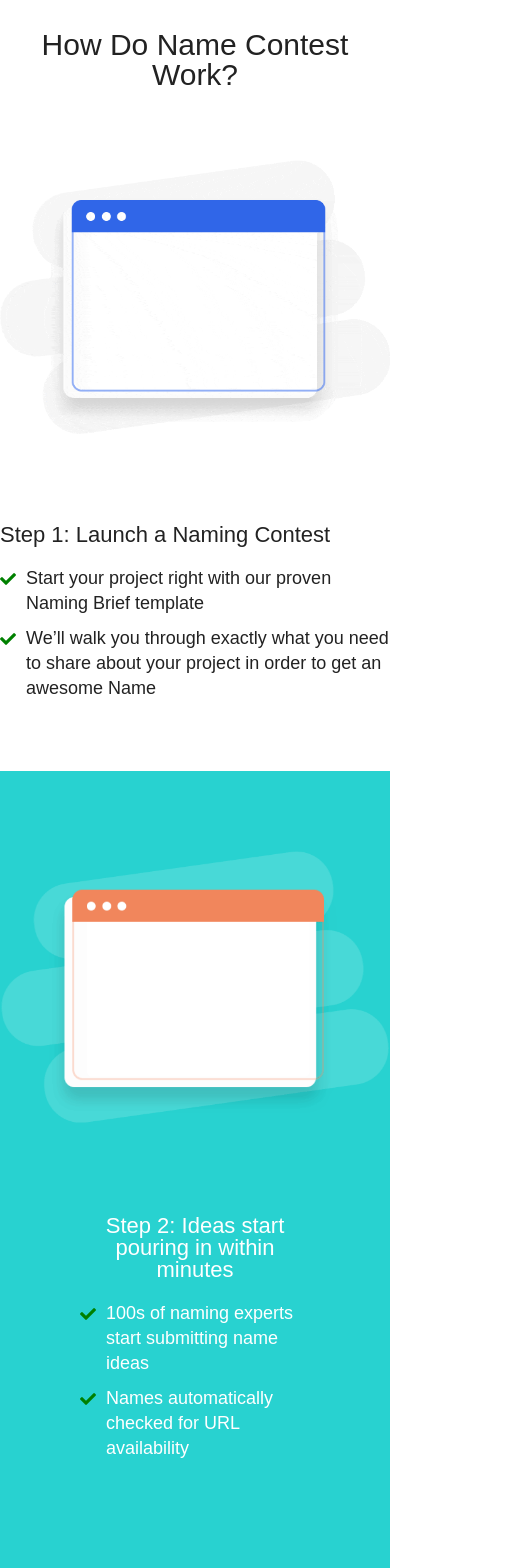
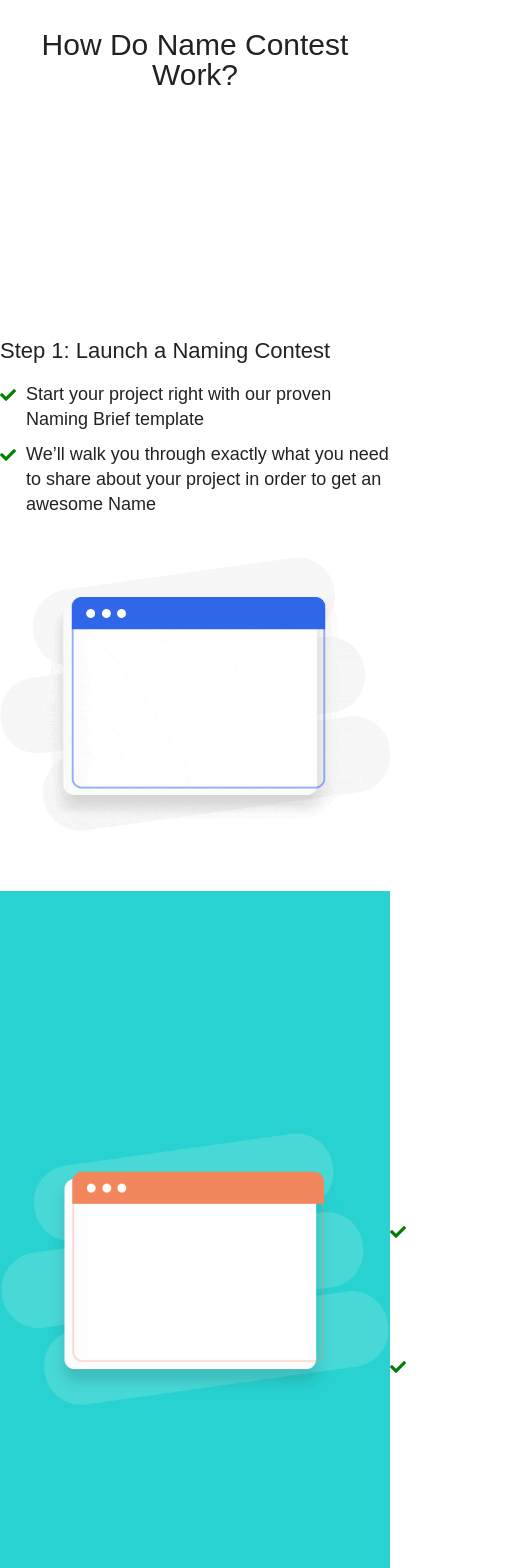
Before and after one commit to Rusarch333/homework89, a React (Vite) app in the folder client/: page / in a window 390 px wide. Shown: the part 4060-5628 px from the top of the page, 521 px wide, since content can reach past the window. Built offline with nearby package versions, Linux system fonts and the light colour scheme; no server answers.

Commit message:
Add naming contest steps

```diff
--- /dev/null
+++ b/client/src/common/styles/_mixins.sass
@@ -0,0 +1,35 @@
+@mixin innerContainer
+  display: flex
+  flex-direction: column
+  justify-content: center
+  align-items: center
+  width: 100%
+  padding: 40px 0 30px 0
+
+@mixin stepCard
+  display: flex
+  flex-direction: column
+  justify-content: flex-start
+  align-items: flex-start
+  margin: 90px 0 30px 0
+  font-family: Raleway, sans-serif
+  h3
+    text-align: center
+    margin-bottom: 20px
+    font-size: 22px
+  p
+    display: flex
+    flex-direction: row
+    justify-content: space-around
+    align-items: flex-start
+    margin-bottom: 10px
+    line-height: 25px
+    i
+      align-self: flex-start
+      color: green
+      margin: 5px 10px 0 0
+  span
+    font-size: 18px
+  @media screen and (max-width: 1024px)
+    margin: 90px 0 30px 0
+    padding: 0 80px
--- /dev/null
+++ b/client/src/components/NamingContestSteps/NamingContestSteps.module.sass
@@ -0,0 +1,61 @@
+@use './../../common/styles/_mixins' as *
+
+.greyContainer
+  @include innerContainer
+  background-color: #FAFAFA
+.whiteContainer
+  @include innerContainer
+  background-color: white
+.greenContainer
+  @include innerContainer
+  background-color: #28D2D0
+.blueContainer
+  @include innerContainer
+  background-color: #2B62EC
+  color: white
+
+.step
+  @include stepCard
+  max-width: auto
+  padding: 2.5rem 0
+  margin: 0
+  div
+    display: flex
+    flex-direction: column
+    justify-content: flex-start
+    align-items: flex-start
+    margin: 5.63rem 0 1.88rem 0
+  p
+    justify-content: flex-start
+  img
+    width: 100%
+  @media screen and (max-width: 950px)
+    display: flex
+    flex-direction: column
+    justify-content: flex-start
+    align-items: center
+    padding: 0
+
+.stepDirect
+  flex-direction: row
+  justify-content: space-around
+  align-items: center
+  color: white
+
+  div
+    max-width: 540px
+
+.stepReverse
+  div
+    padding: 0 5rem
+    max-width: 540px
+    width: 100%
+    @media (max-width: 720px)
+      padding: 0
+  img
+    @media screen and (max-width: 414px)
+    padding: 0
+
+  @media screen and (min-width: 950px)
+    flex-direction: row
+    justify-content: space-around
--- /dev/null
+++ b/client/src/components/NamingContestSteps/index.jsx
@@ -0,0 +1,48 @@
+import CONSTANTS from '../../constants';
+import PropTypes from 'prop-types';
+import cx from 'classnames';
+import styles from './NamingContestSteps.module.sass';
+// ??????????????????????????????????????????????????????????????????????????????????????
+
+const NamingContestSteps = ({
+  stylesContainer,
+  stepDirectionStyles,
+  isImageBeforeContent,
+  imageName,
+  stepContent,
+  content,
+}) => {
+  const stepClass = cx(styles.step, styles[stepDirectionStyles]);
+  const showContent = (item, index) => (
+    <p key={index}>
+      <i className={'fas fa-check'} />
+      <span>{item}</span>
+    </p>
+  );
+  return (
+    <div className={styles[stylesContainer]}>
+      <div className={stepClass}>
+        {isImageBeforeContent && (
+          <img
+            src={`${CONSTANTS.STATIC_IMAGES_PATH}gif/${imageName}`}
+            alt="compressed"
+          />
+        )}
+        <div>
+          <h3>{stepContent}</h3>
+          {content.map(showContent)}
+        </div>
+        {!isImageBeforeContent && ( // ???????????????????????
+          <img
+            src={`${CONSTANTS.STATIC_IMAGES_PATH}gif/${imageName}`}
+            alt="compressed"
+          />
+        )}
+      </div>
+    </div>
+  );
+};
+
+// NamingContestSteps.propTypes = {};
+
+export default NamingContestSteps;
--- a/client/src/constants.js
+++ b/client/src/constants.js
@@ -2,8 +2,8 @@ const env = process.env.NODE_ENV || 'development';
 const serverIP = 'localhost';
 const serverPort = 5000;
 export default {
-  CONTACT:{
-    PHONE:'(877)355-3585',
+  CONTACT: {
+    PHONE: '(877)355-3585',
   },
   CUSTOMER: 'customer',
   CREATOR: 'creator',
--- a/client/src/pages/Home/Home.jsx
+++ b/client/src/pages/Home/Home.jsx
@@ -1,17 +1,18 @@
 import React, { useState, useEffect } from 'react';
 import { Link } from 'react-router-dom';
 import { useSelector } from 'react-redux';
-
 import cardsData from './data/whySquadhelp.json';
 import styles from './Home.module.sass';
-
 import SlideBar from '../../components/SlideBar/SlideBar';
 import Spinner from '../../components/Spinner/Spinner';
 import Card from '../../components/Card';
-
 import carouselConstants from '../../carouselConstants';
 import CONSTANTS from '../../constants';
 import ButtonGroup from '../../components/ButtonGroup';
+import NamingContestSteps from '../../components/NamingContestSteps';
+import NamingContestStepsText from './data/NamingContestSteps.json'
+
+// ?????????????????
 
 const Home = (props) => {
   const [index, setIndex] = useState(0);
@@ -34,6 +35,7 @@ const Home = (props) => {
       index % CONSTANTS.HEADER_ANIMATION_TEXT.length
     ];
   const showCard = (card) => <Card key={card.alt} card={card} />;
+
   return (
     <>
       {isFetching ? (
@@ -119,6 +121,15 @@ const Home = (props) => {
               </div>
             </div>
             <h2>How Do Name Contest Work?</h2>
+            <NamingContestSteps
+              stylesContainer={'whiteContainer'}
+              stepDirectionStyles={'stepReverse'}
+              isImageBeforeContent={false}
+              imageName={`1-compressed.gif`}
+              stepContent={NamingContestStepsText.stepOneContent}
+              content={[NamingContestStepsText.stepOneContentOne, NamingContestStepsText.stepOneContentTwo]}
+            />
+            {/*
             <div className={styles.whiteContainer}>
               <div className={styles.stepReverse}>
                 <div>
@@ -143,8 +154,16 @@ const Home = (props) => {
                   alt="compressed"
                 />
               </div>
-            </div>
-            <div className={styles.greenContainer}>
+            </div> */}
+            <NamingContestSteps
+              stylesContainer={'greenContainer'}
+              stepDirectionStyles={'stepDirect'} // ?????????????????????????????????????????????????
+              isImageBeforeContent={true}
+              imageName={`2-compressed-new.gif`}
+              stepContent={NamingContestStepsText.stepTwoContent}
+              content={[NamingContestStepsText.stepTwoContentOne, NamingContestStepsText.stepTwoContentTwo]}
+            />
+            {/* <div className={styles.greenContainer}>
               <div className={styles.step}>
                 <img
                   src={`${CONSTANTS.STATIC_IMAGES_PATH}gif/2-compressed-new.gif`}
@@ -166,8 +185,16 @@ const Home = (props) => {
                   </p>
                 </div>
               </div>
-            </div>
-            <div className={styles.greyContainer}>
+            </div> */}
+            <NamingContestSteps
+              stylesContainer={'greyContainer'}
+              stepDirectionStyles={'stepReverse'} // ?????????????????????????????????????????????????
+              isImageBeforeContent={false}
+              imageName={`3-compressed.gif`}
+              stepContent={NamingContestStepsText.stepThreeContent}
+              content={[NamingContestStepsText.stepThreeContentOne, NamingContestStepsText.stepThreeContentTwo, NamingContestStepsText.stepThreeContentThree]}
+            />
+            {/* <div className={styles.greyContainer}>
               <div className={styles.stepReverse}>
                 <div>
                   <h3>Step 3: Rate Entries & Brainstorm with Creatives</h3>
@@ -194,7 +221,7 @@ const Home = (props) => {
                   alt="compressed"
                 />
               </div>
-            </div>
+            </div> */}
             <div className={styles.headerBar}>
               <h3>Names For Sale</h3>
               <p className={styles.blueUnderline}>
--- a/client/src/pages/Home/Home.module.sass
+++ b/client/src/pages/Home/Home.module.sass
@@ -6,6 +6,7 @@
   margin: 90px 0 30px 0
   max-width: 540px
   font-family: Raleway, sans-serif
+
   h3
     text-align: center
     margin-bottom: 20px
@@ -149,28 +150,6 @@
       margin-bottom: 10px
       border-right: 0
 
-
-  .step
-    display: flex
-    flex-direction: row
-    justify-content: space-around
-    align-items: center
-    padding: 40px 0
-
-    div
-      @include stepCard
-
-    @media screen and (max-width: 823px)
-      display: flex
-      flex-direction: column
-      justify-content: flex-start
-      align-items: center
-
-
-    img
-      width: 100%
-
-
 .whiteStep
   @include stepCard
 
@@ -216,40 +195,40 @@
   padding: 40px 0 30px 0
 
 
-.stepReverse
-  display: flex
-  flex-direction: row
-  justify-content: space-around
-  align-items: flex-start
-  padding: 40px 0
+// .stepReverse
+//   display: flex
+//   flex-direction: row
+//   justify-content: space-around
+//   align-items: flex-start
+//   padding: 40px 0
 
-  div
-    @include stepCard
+//   div
+//     @include stepCard
 
-  @media screen and (max-width: 950px)
-    padding: 0
-    display: flex
-    flex-direction: column-reverse
-    justify-content: flex-start
-    align-items: center
+//   @media screen and (max-width: 950px)
+//     padding: 0
+//     display: flex
+//     flex-direction: column-reverse
+//     justify-content: flex-start
+//     align-items: center
 
-  img
-    width: 100%
+//   img
+//     width: 100%
 
-  div
-    display: flex
-    flex-direction: column
-    justify-content: flex-start
-    align-items: flex-start
-    margin: 90px 0 30px 0
-    padding: 0 80px
-    width: 100%
-    @media (max-width: 720px)
-      padding: 0
+//   div
+//     display: flex
+//     flex-direction: column
+//     justify-content: flex-start
+//     align-items: flex-start
+//     margin: 90px 0 30px 0
+//     padding: 0 80px
+//     width: 100%
+//     @media (max-width: 720px)
+//       padding: 0
 
 
-  @media screen and (max-width: 414px)
-    padding: 0
+//   @media screen and (max-width: 414px)
+//     padding: 0
 
 
 .greyContainer
--- /dev/null
+++ b/client/src/pages/Home/data/NamingContestSteps.json
@@ -0,0 +1,15 @@
+{
+  "stepOneContent": "Step 1: Launch a Naming Contest",
+  "stepOneContentOne": "Start your project right with our proven Naming Brief template",
+  "stepOneContentTwo": "We’ll walk you through exactly what you need to share about your project in order to get an awesome Name",
+
+  "stepTwoContent": "Step 2: Ideas start pouring in within minutes",
+  "stepTwoContentOne":
+  "100s of naming experts start submitting name ideas",
+  "stepTwoContentTwo": "Names automatically checked for URL availability",
+
+  "stepThreeContent": "Step 3: Rate Entries & Brainstorm with Creatives",
+  "stepThreeContentOne": "Provide instant feedback on Names",
+  "stepThreeContentTwo": "Send private feedback or public messages to all creatives",
+  "stepThreeContentThree": "The more entries you rate - the submissions get better and better"
+}
```
